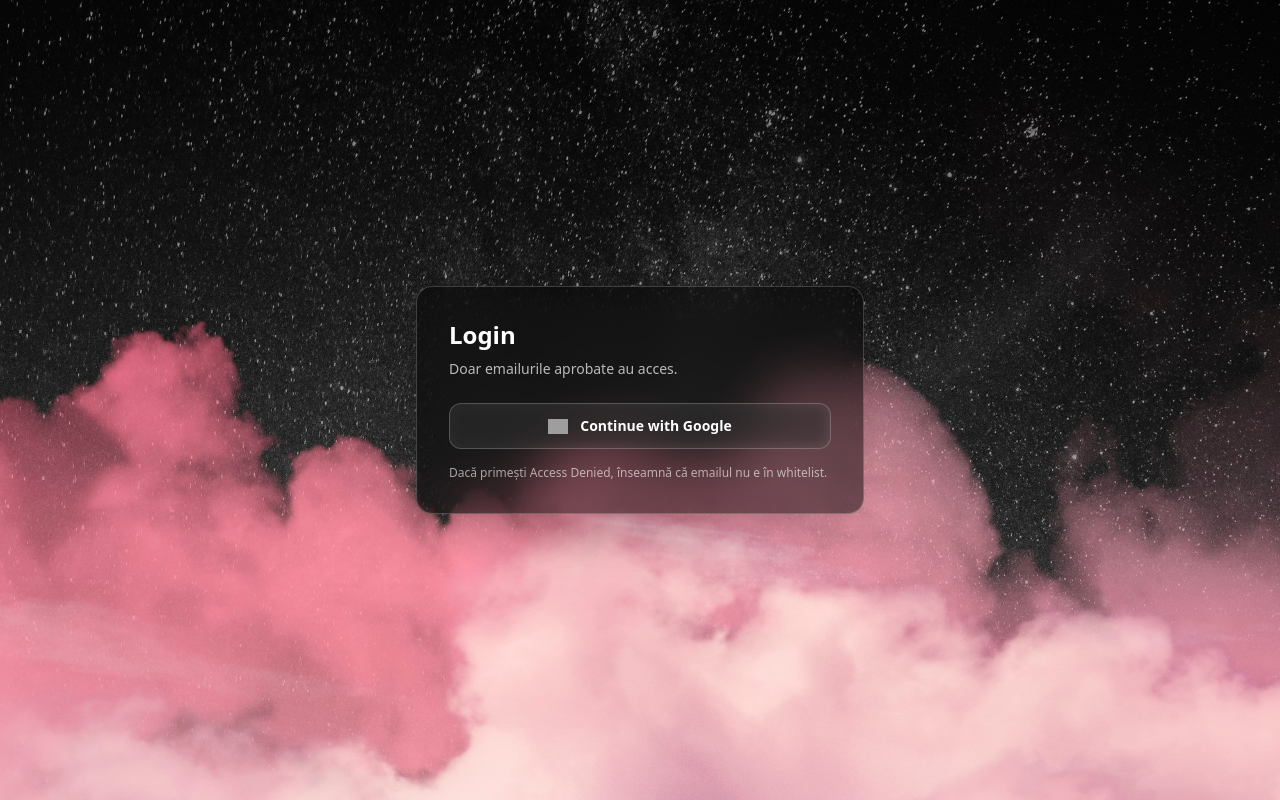
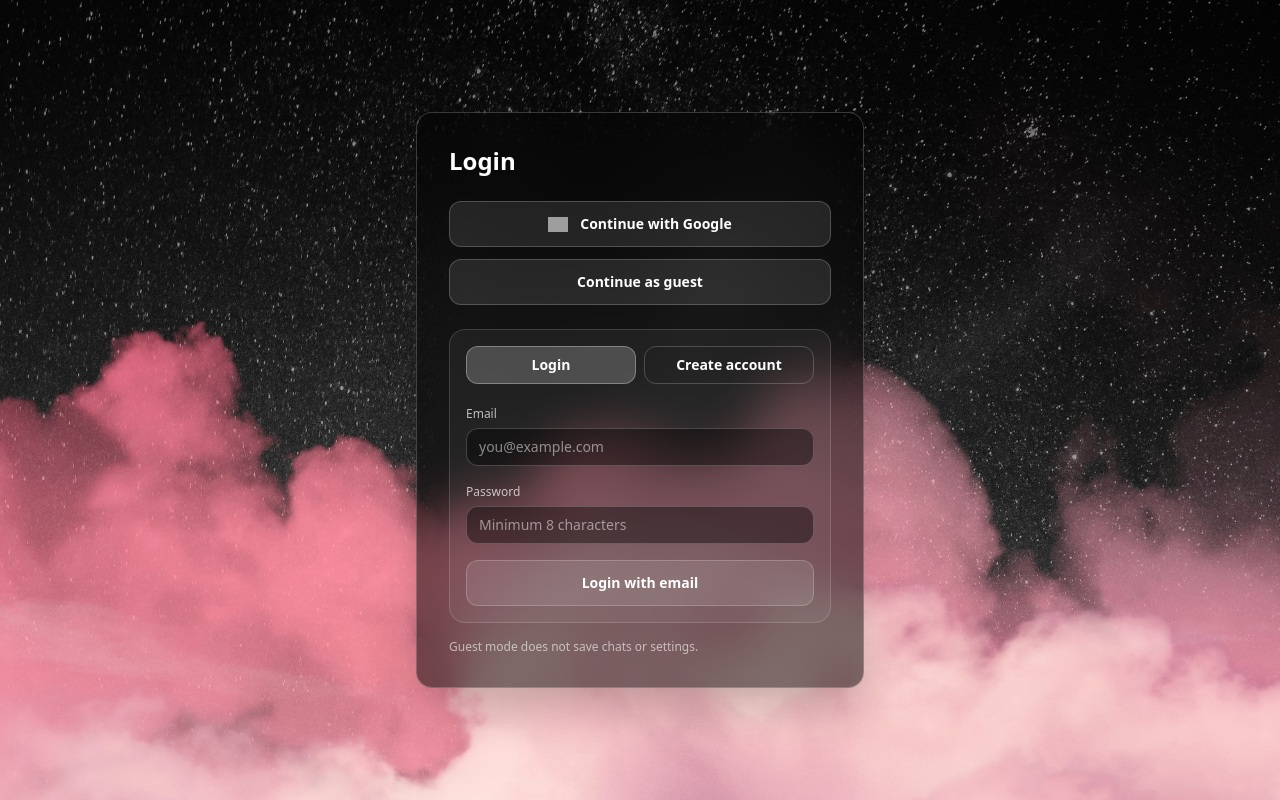
Before and after one commit to TeoLazar19/Talk2Dianita_2, a Next.js app: page /login in a window 1280 px wide. Built offline with nearby package versions, Linux system fonts and the light colour scheme; grey boxes are pictures that could not be loaded.

Commit message:
Add login UI with email auth and guest option

```diff
--- a/app/login/page.tsx
+++ b/app/login/page.tsx
@@ -1,21 +1,84 @@
 "use client";
 
+import { useState } from "react";
 import { signIn } from "next-auth/react";
 import Image from "next/image";
+import { useRouter } from "next/navigation";
 
 export default function LoginPage() {
+  const router = useRouter();
+
+  const [mode, setMode] = useState<"login" | "signup">("login");
+  const [email, setEmail] = useState("");
+  const [password, setPassword] = useState("");
+  const [name, setName] = useState("");
+  const [loading, setLoading] = useState(false);
+  const [error, setError] = useState<string | null>(null);
+
+  async function loginWithCredentials() {
+    setLoading(true);
+    setError(null);
+
+    const res = await signIn("credentials", {
+      email,
+      password,
+      redirect: false,
+      callbackUrl: "/chat",
+    });
+
+    if (!res?.ok) {
+      setError("Invalid email or password.");
+      setLoading(false);
+      return;
+    }
+
+    router.push("/chat");
+  }
+
+  async function createAccount() {
+    setLoading(true);
+    setError(null);
+
+    const res = await fetch("/api/auth/register", {
+      method: "POST",
+      headers: { "Content-Type": "application/json" },
+      body: JSON.stringify({
+        email,
+        password,
+        name,
+      }),
+    });
+
+    const data = await res.json().catch(() => null);
+
+    if (!res.ok) {
+      setError(data?.error ?? "Failed to create account.");
+      setLoading(false);
+      return;
+    }
+
+    await loginWithCredentials();
+  }
+
+  function continueAsGuest() {
+    try {
+      localStorage.setItem("t2d_guest", "1");
+    } catch {}
+    router.push("/chat?guest=1");
+  }
+
   return (
     <main className="min-h-screen flex items-center justify-center px-6">
-      <div className="w-full max-w-md rounded-2xl border border-white/20 bg-black/50 backdrop-blur-xl p-8 shadow-2xl">
-        <h1 className="text-2xl font-semibold text-white">Login</h1>
+      <div className="w-full max-w-md rounded-2xl border border-white/20 bg-black/50 backdrop-blur-xl p-8 shadow-2xl text-white">
+        <h1 className="text-2xl font-semibold">
+          {mode === "login" ? "Login" : "Create account"}
+        </h1>
 
-        <p className="mt-2 text-sm text-white/70">
-          Doar emailurile aprobate au acces.
-        </p>
-
+        <div className="mt-6 space-y-3">
           <button
             onClick={() => signIn("google", { callbackUrl: "/chat" })}
-          className="mt-6 flex w-full items-center justify-center gap-3 rounded-xl border border-white/20 bg-white/10 px-4 py-3 text-sm font-semibold text-white backdrop-blur transition hover:bg-white/20"
+            className="flex w-full items-center justify-center gap-3 rounded-xl border border-white/20 bg-white/10 px-4 py-3 text-sm font-semibold hover:bg-white/20 transition"
+            type="button"
           >
             <Image
               src="https://www.gstatic.com/firebasejs/ui/2.0.0/images/auth/google.svg"
@@ -26,8 +89,98 @@ export default function LoginPage() {
             Continue with Google
           </button>
 
+          <button
+            onClick={continueAsGuest}
+            className="flex w-full items-center justify-center rounded-xl border border-white/20 bg-white/10 px-4 py-3 text-sm font-semibold hover:bg-white/20 transition"
+            type="button"
+          >
+            Continue as guest
+          </button>
+        </div>
+
+        <div className="mt-6 rounded-2xl border border-white/15 bg-white/5 p-4">
+          <div className="flex gap-2">
+            <button
+              type="button"
+              onClick={() => setMode("login")}
+              className={`flex-1 rounded-xl border px-3 py-2 text-sm font-semibold ${
+                mode === "login"
+                  ? "bg-white/20 border-white/30"
+                  : "border-white/20"
+              }`}
+            >
+              Login
+            </button>
+
+            <button
+              type="button"
+              onClick={() => setMode("signup")}
+              className={`flex-1 rounded-xl border px-3 py-2 text-sm font-semibold ${
+                mode === "signup"
+                  ? "bg-white/20 border-white/30"
+                  : "border-white/20"
+              }`}
+            >
+              Create account
+            </button>
+          </div>
+
+          {mode === "signup" && (
+            <div className="mt-4">
+              <label className="text-xs text-white/70">Name</label>
+              <input
+                value={name}
+                onChange={(e) => setName(e.target.value)}
+                className="mt-1 w-full rounded-xl border border-white/20 bg-black/40 px-3 py-2 text-sm text-white outline-none"
+                placeholder="Optional"
+              />
+            </div>
+          )}
+
+          <div className="mt-4">
+            <label className="text-xs text-white/70">Email</label>
+            <input
+              value={email}
+              onChange={(e) => setEmail(e.target.value)}
+              className="mt-1 w-full rounded-xl border border-white/20 bg-black/40 px-3 py-2 text-sm text-white outline-none"
+              type="email"
+              placeholder="you@example.com"
+            />
+          </div>
+
+          <div className="mt-3">
+            <label className="text-xs text-white/70">Password</label>
+            <input
+              value={password}
+              onChange={(e) => setPassword(e.target.value)}
+              className="mt-1 w-full rounded-xl border border-white/20 bg-black/40 px-3 py-2 text-sm text-white outline-none"
+              type="password"
+              placeholder="Minimum 8 characters"
+            />
+          </div>
+
+          {error && (
+            <div className="mt-3 text-sm text-red-300">
+              {error}
+            </div>
+          )}
+
+          <button
+            disabled={loading}
+            onClick={mode === "login" ? loginWithCredentials : createAccount}
+            className="mt-4 w-full rounded-xl border border-white/20 bg-white/10 px-4 py-3 text-sm font-semibold hover:bg-white/20 transition disabled:opacity-60"
+            type="button"
+          >
+            {loading
+              ? "Working..."
+              : mode === "login"
+              ? "Login with email"
+              : "Create account"}
+          </button>
+        </div>
+
         <p className="mt-4 text-xs text-white/60">
-          Dacă primești Access Denied, înseamnă că emailul nu e în whitelist.
+          Guest mode does not save chats or settings.
         </p>
       </div>
     </main>
```
Lines whose indentation alone changed are shown as unchanged.
